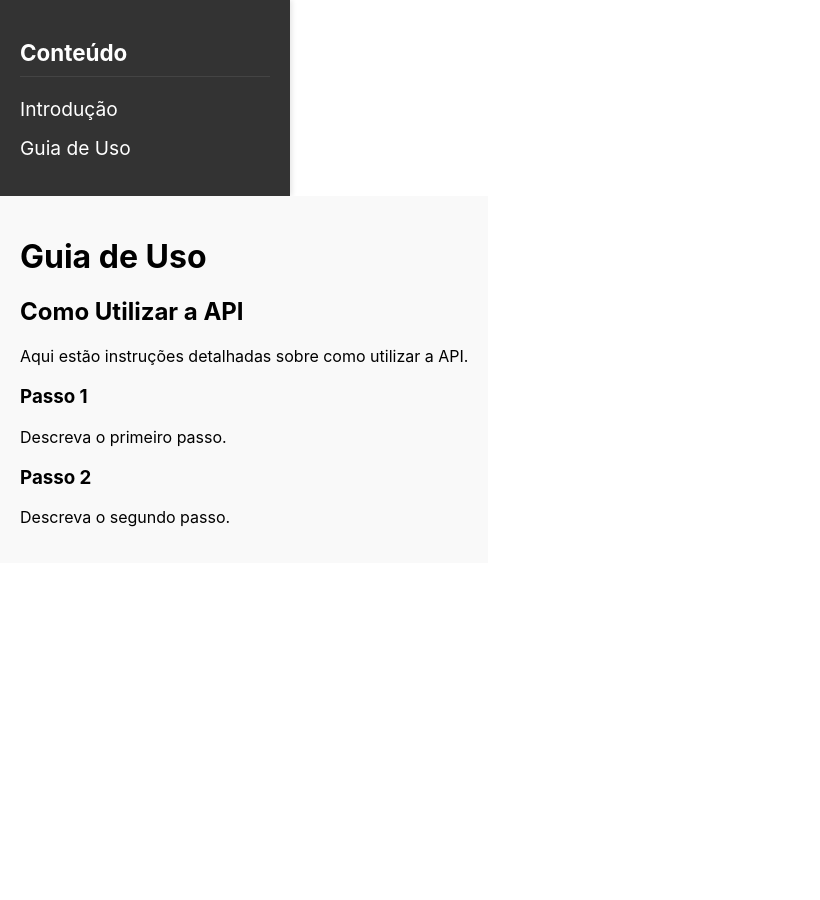
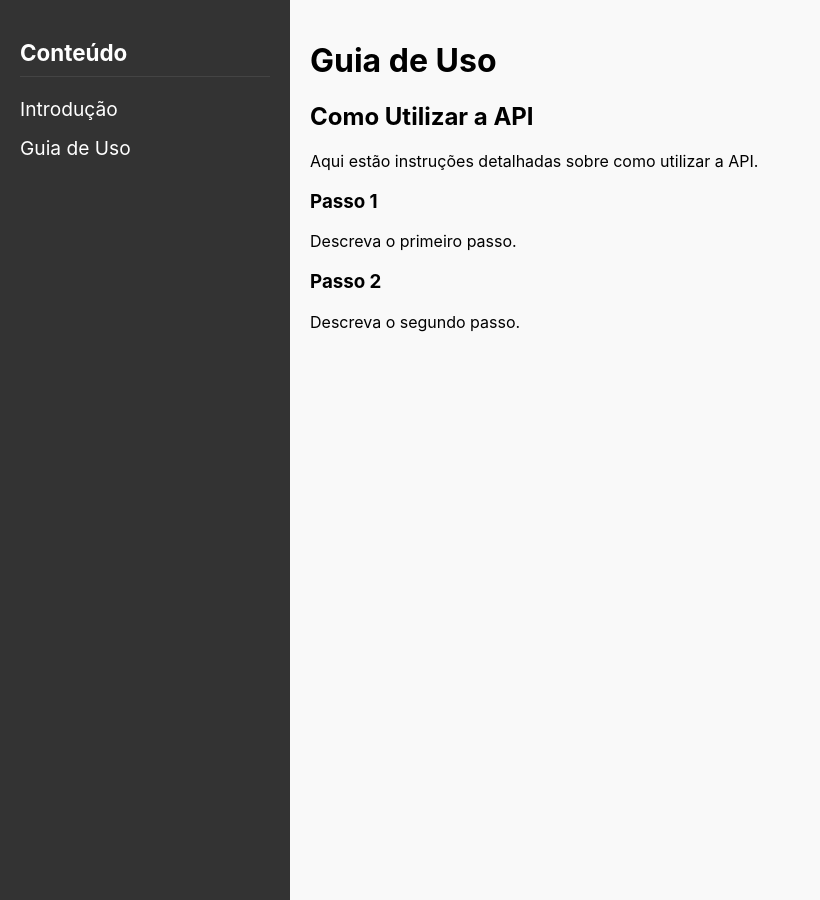
Before and after one commit to AlessandroF-dev/api-documentation, a Jekyll site: the page built from usage.md, in a window 1280 px wide. Shown: the whole page, without its empty margins (0-820 px from the left). Built offline with Jekyll 4.4.1, drawn with Linux system fonts in a browser that asks for light colours.

Commit message:
Update style.css

```diff
--- a/assets/css/style.css
+++ b/assets/css/style.css
@@ -4,6 +4,11 @@ body {
   padding: 0;
   display: flex;
   min-height: 100vh;
+}
+
+.container {
+  display: flex;
+  width: 100%;
 }
 
 .sidebar {
@@ -14,29 +19,29 @@ body {
   box-shadow: 2px 0 5px rgba(0,0,0,0.1);
 }
 
-.sidebar h2 {
+.sidebar-content h2 {
   font-size: 1.4em;
   border-bottom: 1px solid #444;
   padding-bottom: 10px;
   margin-bottom: 20px;
 }
 
-.sidebar ul {
+.sidebar-content ul {
   list-style-type: none;
   padding: 0;
 }
 
-.sidebar ul li {
+.sidebar-content ul li {
   margin: 15px 0;
 }
 
-.sidebar ul li a {
+.sidebar-content ul li a {
   color: #fff;
   text-decoration: none;
   font-size: 1.2em;
 }
 
-.sidebar ul li a:hover {
+.sidebar-content ul li a:hover {
   text-decoration: underline;
 }
 
```
